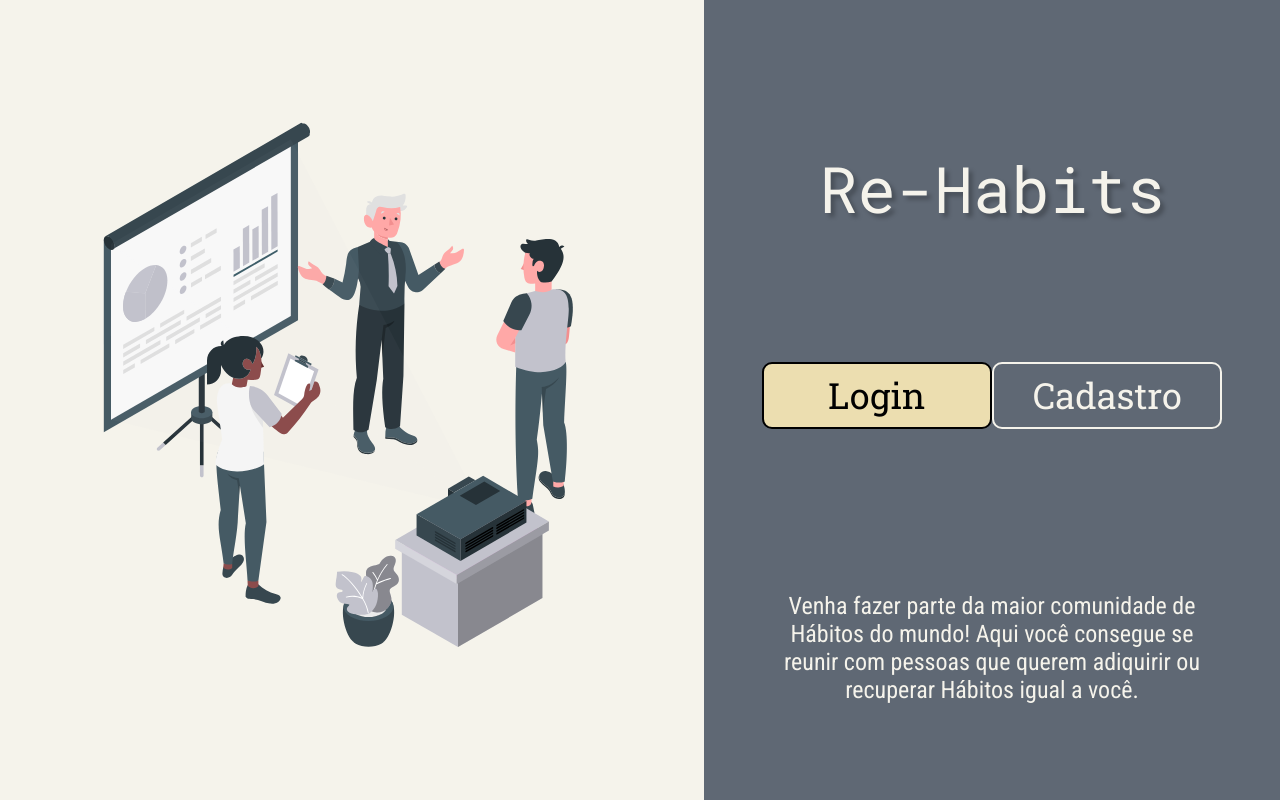
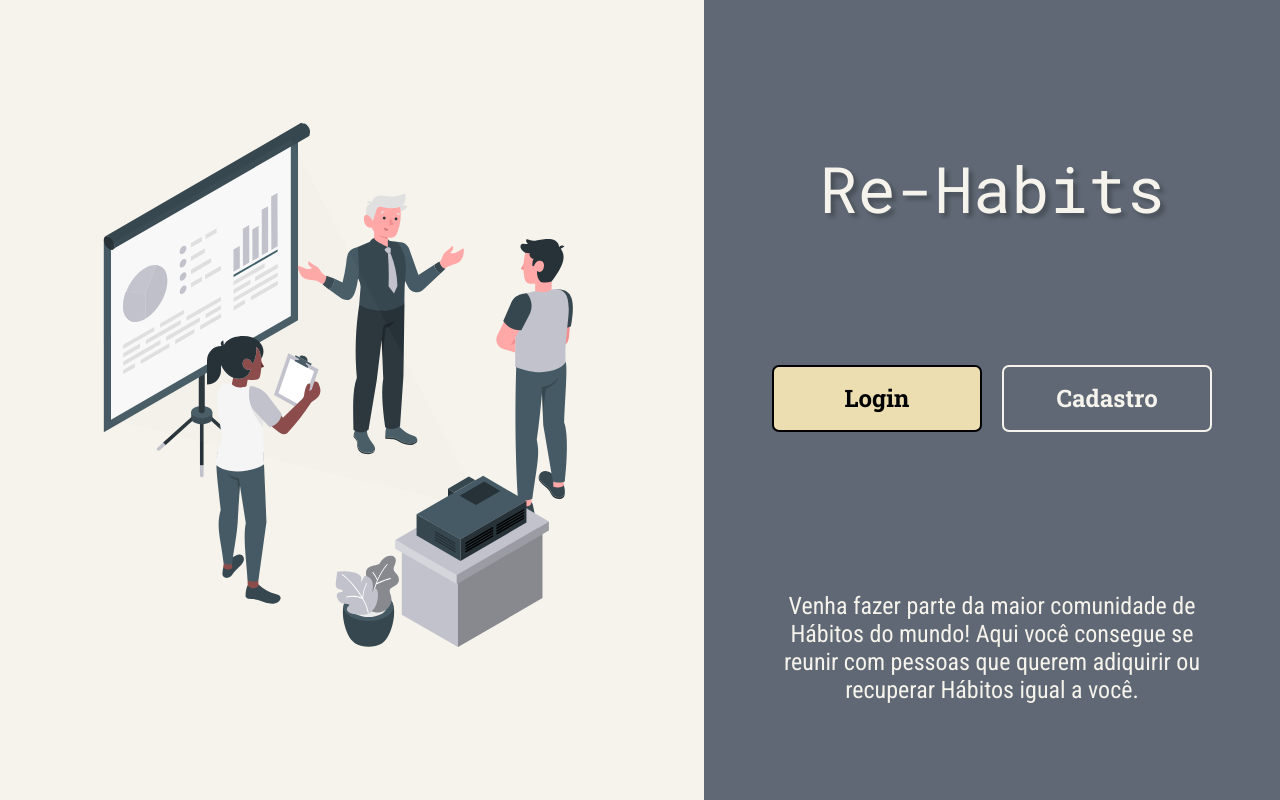
Before and after one commit to MarcosGulhotti/ReHabits, a React (Create React App) app: page / in a window 1280 px wide. Built offline with nearby package versions, Linux system fonts and the light colour scheme.

Commit message:
feat: concluído o componente botão

```diff
--- /dev/null
+++ b/src/components/Button/index.jsx
@@ -0,0 +1,39 @@
+import styled from "styled-components";
+
+const ButtonStyle = styled.button`
+  @media (max-width: 600px) {
+    width: 80%;
+  }
+  height: ${({ height }) => (height === undefined ? "55px" : `${height}`)};
+  width: ${({ width }) => (width === undefined ? "60%" : `${width}`)};
+  border-radius: 7px;
+  border: 2px solid black;
+  background-color: var(--gold);
+  font-size: 1.5rem;
+  font-weight: bold;
+  margin: 15px 10px 10px 10px;
+  cursor: pointer;
+  transition: filter 0.2s;
+  font-family: var(--font-button);
+  background-color: ${({ firstButton }) =>
+    firstButton ? "#ECDEB0" : "#5F6874"};
+  border: ${({ firstButton }) =>
+    firstButton ? "2px solid #000000" : "2px solid #F5F3EB"};
+  color: ${({ firstButton }) => (firstButton ? "#000000" : "#F5F3EB")};
+  &:hover {
+    filter: brightness(110%);
+  }
+`;
+
+export const Button = ({ nome, firstButton, width, height, func }) => {
+  return (
+    <ButtonStyle
+      onClick={() => func()}
+      height={height}
+      width={width}
+      firstButton={firstButton}
+    >
+      {nome}
+    </ButtonStyle>
+  );
+};
--- a/src/pages/Home/index.jsx
+++ b/src/pages/Home/index.jsx
@@ -1,8 +1,9 @@
-import imageHome from "../../Assets/img/Home Page.svg"
-import styled from 'styled-components'
-import { useHistory } from "react-router-dom"
-import { useContext, useEffect } from "react"
-import { LoginContext } from "../../providers/Login"
+import imageHome from "../../Assets/img/Home Page.svg";
+import styled from "styled-components";
+import { useHistory } from "react-router-dom";
+import { useContext, useEffect } from "react";
+import { LoginContext } from "../../providers/Login";
+import { Button } from "../../components/Button";
 
 const LeftContainer = styled.div`
   @media (max-width: 768px) {
@@ -15,12 +16,12 @@ const LeftContainer = styled.div`
   display: flex;
   justify-content: center;
   align-items: center;
-`
+`;
 
 const RightContainer = styled.div`
   @media (max-width: 768px) {
     width: 100vw;
-    height: 100vh
+    height: 100vh;
   }
   background-color: var(--background);
   width: 45vw;
@@ -29,7 +30,7 @@ const RightContainer = styled.div`
   flex-direction: column;
   justify-content: space-around;
   align-items: center;
-`
+`;
 
 const HomePageContainer = styled.div`
   @media (max-width: 768px) {
@@ -37,7 +38,7 @@ const HomePageContainer = styled.div`
   }
   display: flex;
   flex-wrap: nowrap;
-`
+`;
 
 const Titulo = styled.h1`
   @media (max-width: 766px) {
@@ -70,26 +71,29 @@ const Titulo = styled.h1`
     line-height: 84px;
     margin-top: 80px;
   }
+`;
 
-`
+// Old Button
 
-const Button = styled.button`
-    width: 250px;
-    height: 67px;
-    background-color: ${({ firstButton }) => (firstButton ? "#ECDEB0" : "#5F6874")};
-    border: ${({ firstButton }) => (firstButton ? "2px solid #000000" : "2px solid #F5F3EB")};
-    color: ${({ firstButton }) => (firstButton ? "#000000" : "#F5F3EB")};
-    box-sizing: border-box;
-    border-radius: 10px;
-    font-family: Roboto Slab;
-    font-style: normal;
-    font-weight: normal;
-    font-size: 36px;
-    line-height: 47px;
-    &:hover {
-        cursor:pointer;
-    }
-`
+// const Button = styled.button`
+//   width: 250px;
+//   height: 67px;
+//   background-color: ${({ firstButton }) =>
+//     firstButton ? "#ECDEB0" : "#5F6874"};
+//   border: ${({ firstButton }) =>
+//     firstButton ? "2px solid #000000" : "2px solid #F5F3EB"};
+//   color: ${({ firstButton }) => (firstButton ? "#000000" : "#F5F3EB")};
+//   box-sizing: border-box;
+//   border-radius: 10px;
+//   font-family: Roboto Slab;
+//   font-style: normal;
+//   font-weight: normal;
+//   font-size: 36px;
+//   line-height: 47px;
+//   &:hover {
+//     cursor: pointer;
+//   }
+// `;
 
 const ButtonContainer = styled.div`
   @media (max-width: 768px) {
@@ -114,8 +118,7 @@ const ButtonContainer = styled.div`
     display: flex;
     justify-content: space-between;
   }
-
-`
+`;
 
 const Paragraph = styled.p`
   @media (max-width: 768px) {
@@ -129,58 +132,70 @@ const Paragraph = styled.p`
   text-align: center;
   color: var(--white);
   margin: 30px 60px 30px 60px;
-`
+`;
 
 const Image = styled.img`
   @media (max-width: 768px) {
     width: 0;
     height: 0;
   }
-
-`
+`;
 
 export const Home = () => {
-      const { setIsLogged } = useContext(LoginContext)
-      const history = useHistory()
+  const { setIsLogged } = useContext(LoginContext);
+  const history = useHistory();
   const token = localStorage.getItem("token");
 
   const RedirectToLogin = () => {
     if (token) {
-          history.push("/dashboard")
-        }else{
-          history.push("/login")
+      history.push("/dashboard");
+    } else {
+      history.push("/login");
     }
-      }
+  };
 
   const RedirectToRegister = () => {
-        history.push("/register")
-      }
+    history.push("/register");
+  };
 
   useEffect(() => {
     if (token) {
-          setIsLogged(true)
+      setIsLogged(true);
     } else {
-          setIsLogged(false)
+      setIsLogged(false);
     }
     // eslint-disable-next-line
-      }, [])
-
+  }, []);
 
   return (
-
     <HomePageContainer>
       <LeftContainer>
-          <Image src={imageHome} alt="HomePage"/>
+        <Image src={imageHome} alt="HomePage" />
       </LeftContainer>
       <RightContainer>
         <Titulo>Re-Habits</Titulo>
         <ButtonContainer>
-            <Button onClick={RedirectToLogin} firstButton={true}>Login</Button>
-            <Button onClick={RedirectToRegister} firstButton={false}>Cadastro</Button>
+          <Button
+            height={"67px"}
+            width={"250px"}
+            nome={"Login"}
+            func={RedirectToLogin}
+            firstButton={true}
+          />
+          <Button
+            height={"67px"}
+            width={"250px"}
+            nome={"Cadastro"}
+            func={RedirectToRegister}
+            firstButton={false}
+          />
         </ButtonContainer>
-          <Paragraph>Venha fazer parte da maior comunidade de Hábitos do mundo! Aqui você consegue se reunir com pessoas que querem adiquirir ou recuperar Hábitos igual a você.</Paragraph>
+        <Paragraph>
+          Venha fazer parte da maior comunidade de Hábitos do mundo! Aqui você
+          consegue se reunir com pessoas que querem adiquirir ou recuperar
+          Hábitos igual a você.
+        </Paragraph>
       </RightContainer>
     </HomePageContainer>
-
   );
 };
```
Lines whose indentation alone changed are shown as unchanged.
